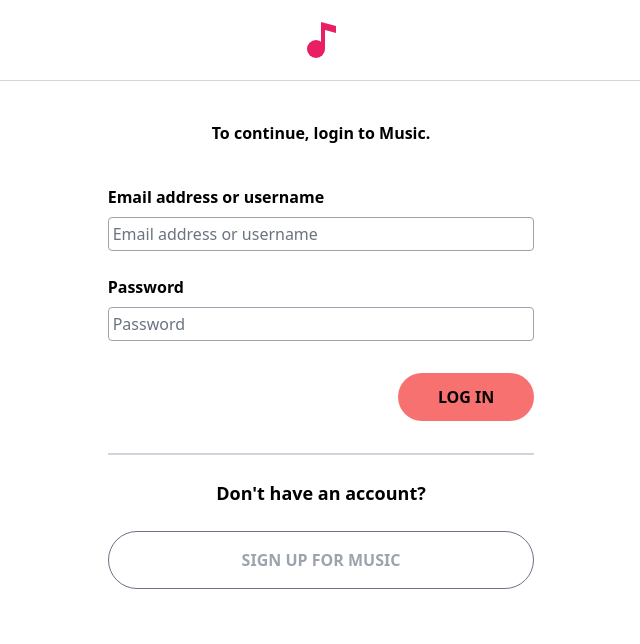
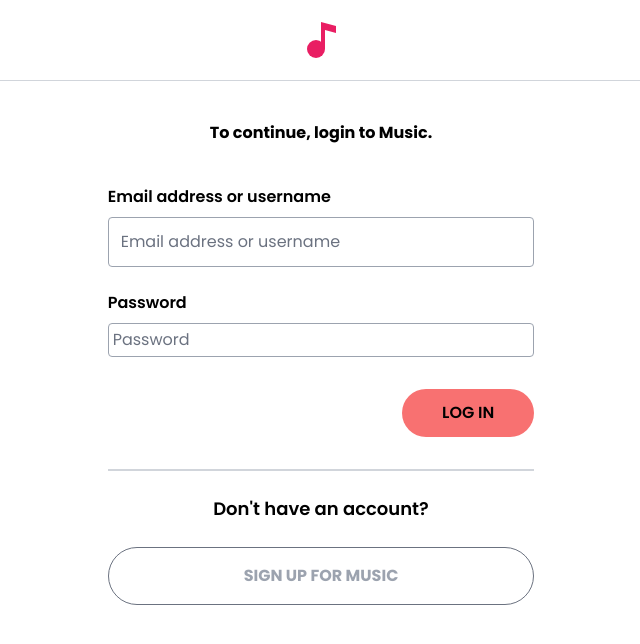
Before and after one commit to Yashwantyadav1/Music, a React (Create React App) app in the folder music_frontend/: page /login in a window 1280 px wide. Shown: the top 644 px of the page, without its empty margins (319-959 px from the left). Built offline with nearby package versions, Linux system fonts and the light colour scheme.

Commit message:
update index.html and TestInput.js

```diff
--- a/music_frontend/public/index.html
+++ b/music_frontend/public/index.html
@@ -15,6 +15,15 @@
       user's mobile device or desktop. See https://developers.google.com/web/fundamentals/web-app-manifest/
     -->
     <link rel="manifest" href="%PUBLIC_URL%/manifest.json" />
+    <link rel="preconnect" href="https://fonts.googleapis.com">
+    <link rel="preconnect" href="https://fonts.gstatic.com" crossorigin>
+    <link href="https://fonts.googleapis.com/css2?family=Poppins:ital,wght@0,100;0,200;0,300;0,400;0,500;0,600;0,700;0,800;0,900;1,100;1,200;1,300;1,400;1,500;1,600;1,700;1,800;1,900&family=Roboto:ital,wght@0,100;0,300;0,400;0,500;0,700;0,900;1,100;1,300;1,400;1,500;1,700;1,900&display=swap" rel="stylesheet">
+
+    <style>
+      *{
+        font-family: 'Poppins', sans-serif;
+      }
+    </style>
     <!--
       Notice the use of %PUBLIC_URL% in the tags above.
       It will be replaced with the URL of the `public` folder during the build.
--- a/music_frontend/src/components/shared/TestInput.js
+++ b/music_frontend/src/components/shared/TestInput.js
@@ -4,7 +4,7 @@ const TextInput =({label,placeholder,className}) =>{
             <label for={label} className="font-semibold">
                 {label}
             </label>
-            <input type="text" placeholder={placeholder} className="p-1 border border-gray-400 border-solid rounded placeholder-gray-500" id={label}/>
+            <input type="text" placeholder={placeholder} className="p-3 border border-gray-400 border-solid rounded placeholder-gray-500" id={label}/>
         </div>
     );
 
```
